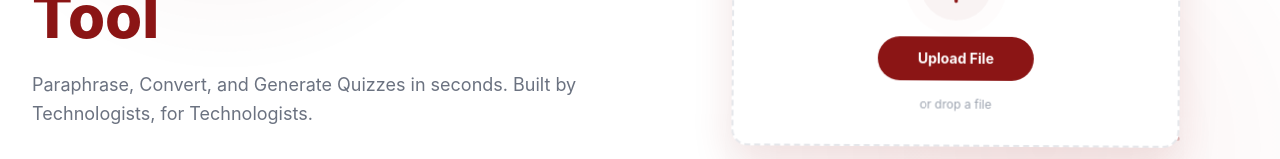
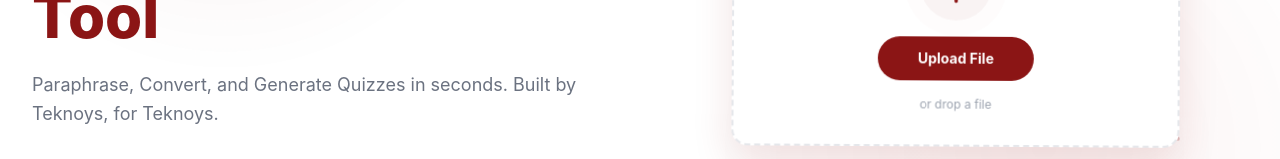
Before and after one commit to Cyn-sharp/u-convertit-frontend, a React (Vite) app: page / in a window 1280 px wide. Shown: the part 343-502 px from the top of the page. Built offline with nearby package versions, Linux system fonts and the light colour scheme; no server answers.

Commit message:
Some grammar fixed

```diff
--- a/src/components/mainDashboard/Hero.jsx
+++ b/src/components/mainDashboard/Hero.jsx
@@ -25,7 +25,7 @@
               className="text-lg text-gray-500 mb-8 leading-relaxed"
               style={{ animation: 'fadeUp 0.7s ease both', animationDelay: '0.25s' }}
             >
-              Paraphrase, Convert, and Generate Quizzes in seconds. Built by Technologists, for Technologists.
+              Paraphrase, Convert, and Generate Quizzes in seconds. Built by Teknoys, for Teknoys.
             </p>
             <Link
               className="hero-cta inline-block bg-[#8B1515] text-white px-8 py-4 rounded-md font-bold text-sm uppercase tracking-wide hover:bg-red-800 shadow-lg shadow-red-900/20"
```
